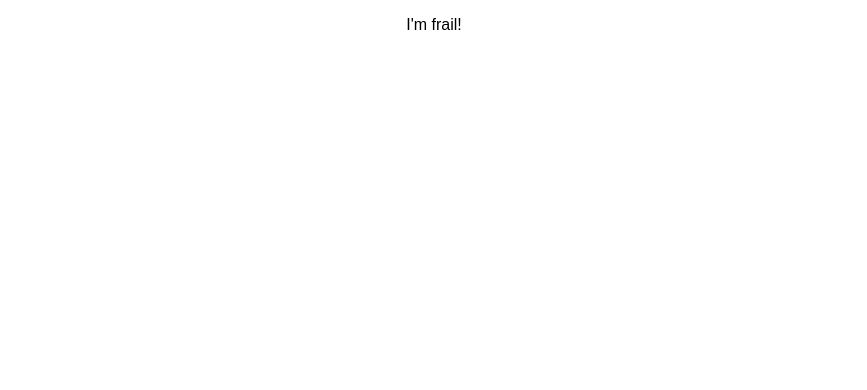
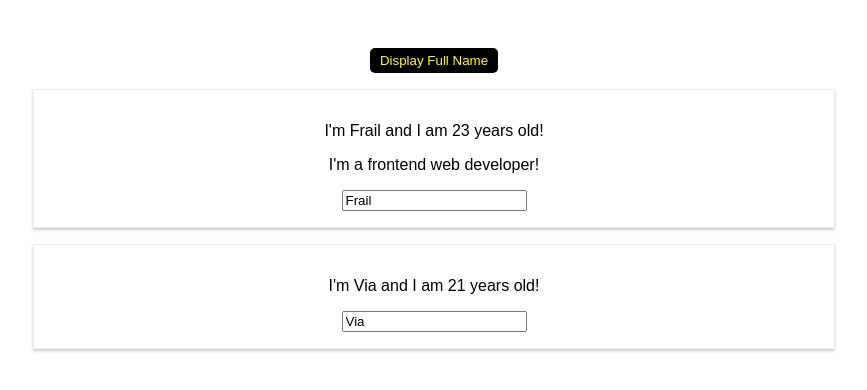
Before and after one commit to frailbongat/react-complete-guide, a React (Create React App) app: page / in a window 1280 px wide. Shown: the top 390 px of the page, without its empty margins (206-1073 px from the left). Built offline with nearby package versions, Linux system fonts and the light colour scheme.

Commit message:
Added basics of react

```diff
--- a/src/App.js
+++ b/src/App.js
@@ -3,10 +3,60 @@ import './App.css';
 import Person from './Person/Person';
 
 class App extends Component {
+  state = {
+    persons: [
+      { name: 'Frail', age: 23 },
+      { name: 'Via', age: 21 },
+    ],
+  };
+
+  displayFullNameHandler = () => {
+    this.setState({
+      persons: [
+        { name: 'Frail Bongat', age: 23 },
+        { name: 'Via Mae Camp', age: 21 },
+      ],
+    });
+  };
+
+  changeNameHandler = (event) => {
+    this.setState({
+      persons: [
+        { name: 'Frail Bongat', age: 23 },
+        { name: event.target.value, age: 21 },
+      ],
+    });
+  };
+
   render() {
+    const style = {
+      backgroundColor: 'Black',
+      padding: '5px 10px',
+      color: 'yellow',
+      marginTop: '3rem',
+      borderRadius: '5px',
+      border: 'none',
+      cursor: 'pointer',
+    };
+
     return (
       <div className='App'>
-        <Person />
+        <button onClick={this.displayFullNameHandler} style={style}>
+          Display Full Name
+        </button>
+        <Person
+          name={this.state.persons[0].name}
+          age={this.state.persons[0].age}
+          click={this.displayFullNameHandler}
+        >
+          I'm a frontend web developer!
+        </Person>
+        <Person
+          name={this.state.persons[1].name}
+          age={this.state.persons[1].age}
+          click={this.displayFullNameHandler}
+          change={this.changeNameHandler}
+        />
       </div>
     );
   }
--- /dev/null
+++ b/src/Person/Person.css
@@ -0,0 +1,8 @@
+.Person {
+  width: 60%;
+  margin: 16px auto;
+  border: 1px solid #eee;
+  box-shadow: 0 2px 3px #ccc;
+  padding: 16px;
+  text-align: center;
+}
--- a/src/Person/Person.js
+++ b/src/Person/Person.js
@@ -1,7 +1,16 @@
 import React from 'react';
+import './Person.css';
 
-const person = () => {
-  return <p>I'm frail!</p>;
+const person = (props) => {
+  return (
+    <div className='Person'>
+      <p onClick={props.click}>
+        I'm {props.name} and I am {props.age} years old!
+      </p>
+      <p>{props.children}</p>
+      <input type='text' onChange={props.change} value={props.name} />
+    </div>
+  );
 };
 
 export default person;
```
